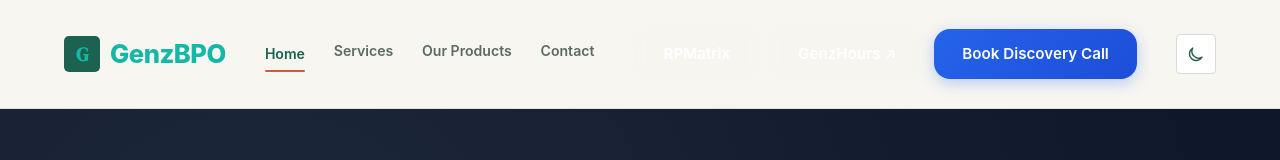
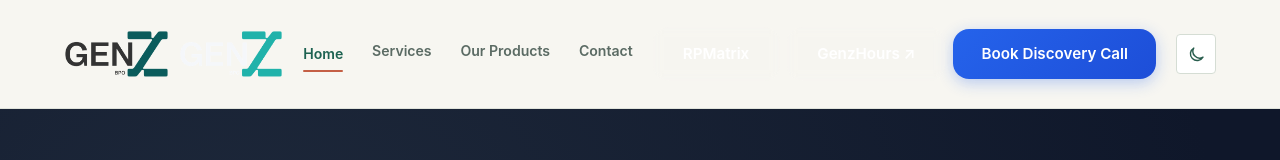
Before and after one commit to ahmadrehan0353-star/GenzBPO, a plain HTML site: page index.html in a window 1280 px wide. Shown: the top 160 px of the page. Drawn offline with Linux system fonts and the light colour scheme.

Commit message:
Update index.html

```diff
--- a/index.html
+++ b/index.html
@@ -13,8 +13,8 @@
   <header class="navbar">
     <div class="container nav-container">
       <a href="index.html" class="logo">
-        <span class="logo-icon">G</span>
-        <span>Genz<span class="gradient-text">BPO</span></span>
+        <img src="logo.png" alt="GenzBPO" class="brand-logo-img brand-logo-light" />
+        <img src="logo-dark.png" alt="" aria-hidden="true" class="brand-logo-img brand-logo-dark" />
       </a>
 
       <nav class="nav-links" id="navLinks">
```
